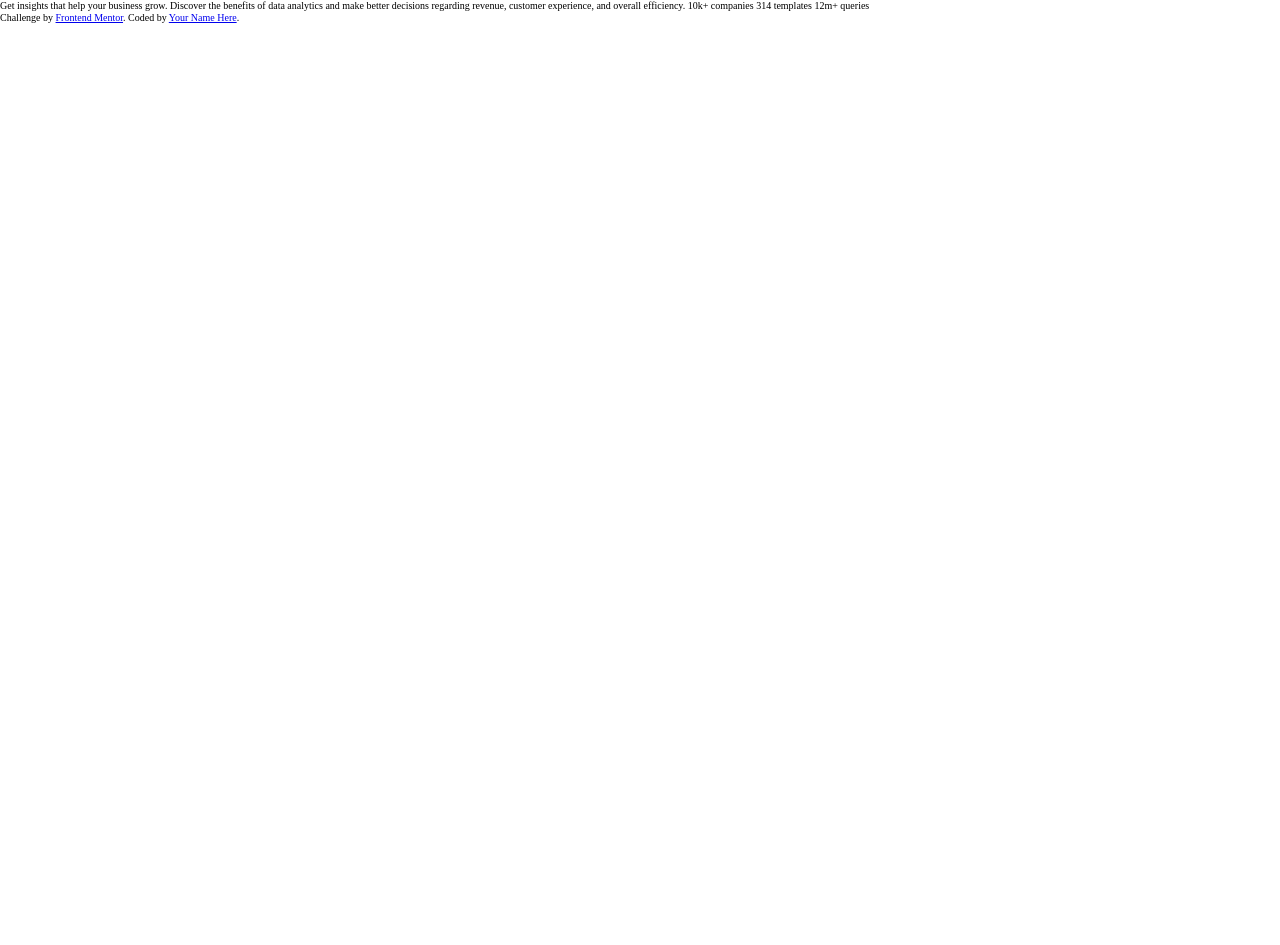
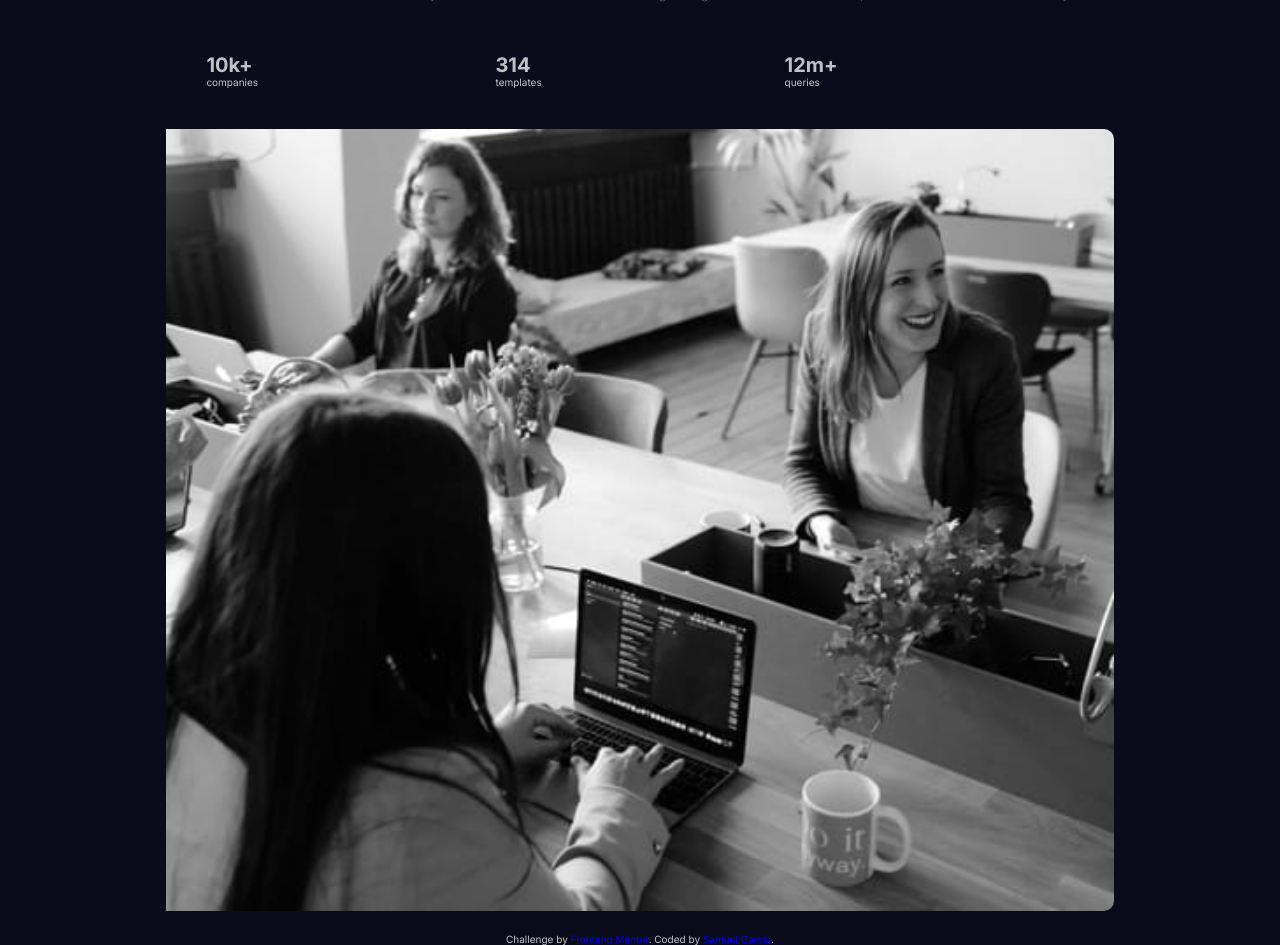
Before and after one commit to SamRod99/Stats-Preview, a plain HTML site: page index.html in a window 1280 px wide. Before the commit the page ends 800 px from the top, so only its background shows below. Drawn offline with Linux system fonts and the light colour scheme; a web font is replaced by a local one.

Commit message:
version desktop

```diff
--- a/css/style.css
+++ b/css/style.css
@@ -7,11 +7,76 @@
    --White-mheading-stats: hsl(0, 0%, 100%);
    --White-paragraph: hsla(0, 0%, 100%, 0.75);
    --White-stat-headings: hsla(0, 0%, 100%, 0.6);
+   --fuente: 'Inter';
 }
-body{
+/*globales*/
+html{
     box-sizing: border-box;
     font-size: 62.5%;
 }
 *,*::before, *::after{
     box-sizing: inherit;
 }
+body{
+    background-color: var(--Navy-950);
+    font-family: var(--fuente);
+    display: flex;
+    flex-direction: column;
+    justify-content: center;
+    align-items: center;
+    height: 100vh;
+}
+a{
+    text-decoration: none;
+}
+h1{
+    color: var(--White-mheading-stats);
+    font-size: 3.5rem;
+}
+p{
+    color: var(--White-paragraph);
+    margin: 0;
+}
+span{
+    color: var(--Purple-500);
+}
+img{
+    width: 100%;
+    border-top-right-radius: 1rem;
+    border-bottom-right-radius: 1rem;
+    background-size: cover;
+}
+/*card*/
+/*@media (min-width: 768px) {
+    .card{
+    display: grid;
+    grid-template-columns: repeat(2, 1fr);
+    background-color: var(--Blue-950);
+    border-radius: 1rem;
+    max-width: 90rem;
+}
+}*/
+.card__info{
+    display: flex;
+    flex-direction: column;
+    justify-content: center;
+    padding: 4rem;
+}
+.card__descripcion{
+    line-height: 1.5;
+    font-size: 1.5rem;
+    font-weight: 100;
+}
+.card__numbers{
+    display: grid;
+    grid-template-columns: repeat(3, 1fr);
+}
+.card__negrita{
+    font-weight: bold;
+    font-size: 2rem;
+    margin-top: 5rem;
+}
+.attribution{
+    color: var(--White-paragraph);
+    margin-top: 2rem;
+}
--- a/index.html
+++ b/index.html
@@ -6,23 +6,42 @@
   <link rel="icon" type="image/png" sizes="32x32" href="./images/favicon-32x32.png">
   <link rel="stylesheet" href="css/normalize.css">
   <link rel="stylesheet" href="css/style.css">
+  <link rel="preconnect" href="https://fonts.googleapis.com">
+  <link rel="preconnect" href="https://fonts.gstatic.com" crossorigin>
+  <link href="https://fonts.googleapis.com/css2?family=DM+Sans:ital,opsz,wght@0,9..40,100..1000;1,9..40,100..1000&family=Inter:ital,opsz,wght@0,14..32,100..900;1,14..32,100..900&family=Outfit:wght@100..900&family=Red+Hat+Display:ital,wght@0,300..900;1,300..900&family=Staatliches&family=Zalando+Sans+SemiExpanded:ital,wght@0,200..900;1,200..900&display=swap" rel="stylesheet">
 
   <title>Frontend Mentor | Stats preview card component</title>
 </head>
 <body>
 
-  Get insights that help your business grow.
-
-  Discover the benefits of data analytics and make better decisions regarding revenue, customer
-  experience, and overall efficiency.
-
-  10k+ companies
-  314 templates
-  12m+ queries
+  <main>
+    <div class="card">
+      <div class="card__info">
+        <h1>Get <span>insights</span> that help your business grow.</h1>
+        <p class="card__descripcion">Discover the benefits of data analytics and make better decisions regarding revenue, customer
+        experience, and overall efficiency.</p>
+        <div class="card__numbers">
+          <div>
+             <p class="card__negrita">10k+</p>
+             <p>companies</p>
+          </div>
+          <div>
+             <p class="card__negrita">314</p>
+             <p>templates</p>
+          </div>
+          <div>
+             <p class="card__negrita">12m+</p>
+             <p>queries</p>
+          </div>
+        </div><!--card numbers-->
+      </div><!--card info-->
+      <img src="images/image-header-desktop.jpg" alt="imagen fondo">
+    </div><!--contnedor card-->
+  </main>
 
   <div class="attribution">
     Challenge by <a href="https://www.frontendmentor.io?ref=challenge" target="_blank">Frontend Mentor</a>.
-    Coded by <a href="#">Your Name Here</a>.
+    Coded by <a href="#">Samuel Garcia</a>.
   </div>
 </body>
 </html>
```
